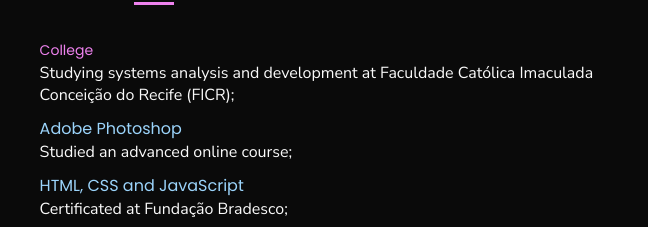
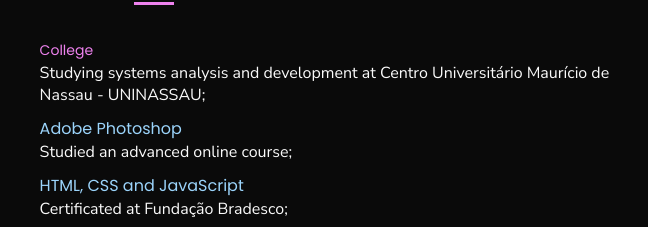
Before and after one commit to hpaivaworks/myportfolio, a plain HTML site: page index.html in a window 1280 px wide. Both pictures are taken after a click on the element "Education". Shown: the part 1315-1542 px from the top of the page, 498-1146 px from the left. Drawn offline with nearby package versions, Linux system fonts and the light colour scheme.

Commit message:
Add files via upload

```diff
--- a/index.html
+++ b/index.html
@@ -93,7 +93,7 @@
 
                     <div class="tab-contents" id="education">
                         <ul>
-                            <li><span class="tab-contents-1">College</span><br><p>Studying systems analysis and development at Faculdade Católica Imaculada Conceição do Recife (FICR);</p></li>
+                            <li><span class="tab-contents-1">College</span><br><p>Studying systems analysis and development at Centro Universitário Maurício de Nassau - UNINASSAU;</p></li>
                             <li><span class="span-psd">Adobe Photoshop</span><br><p>Studied an advanced online course;</p></li>
                             <li><span class="span-psd">HTML, CSS and JavaScript</span><br><p>Certificated at Fundação Bradesco;</p></li>
                             <li><span class="tab-contents-1">Graphic design fundamentals</span><br><p>Certificated at Fundação Bradesco.</p></li>
```
Also changed, not shown: pt-BR.html (+1 -1 lines).
